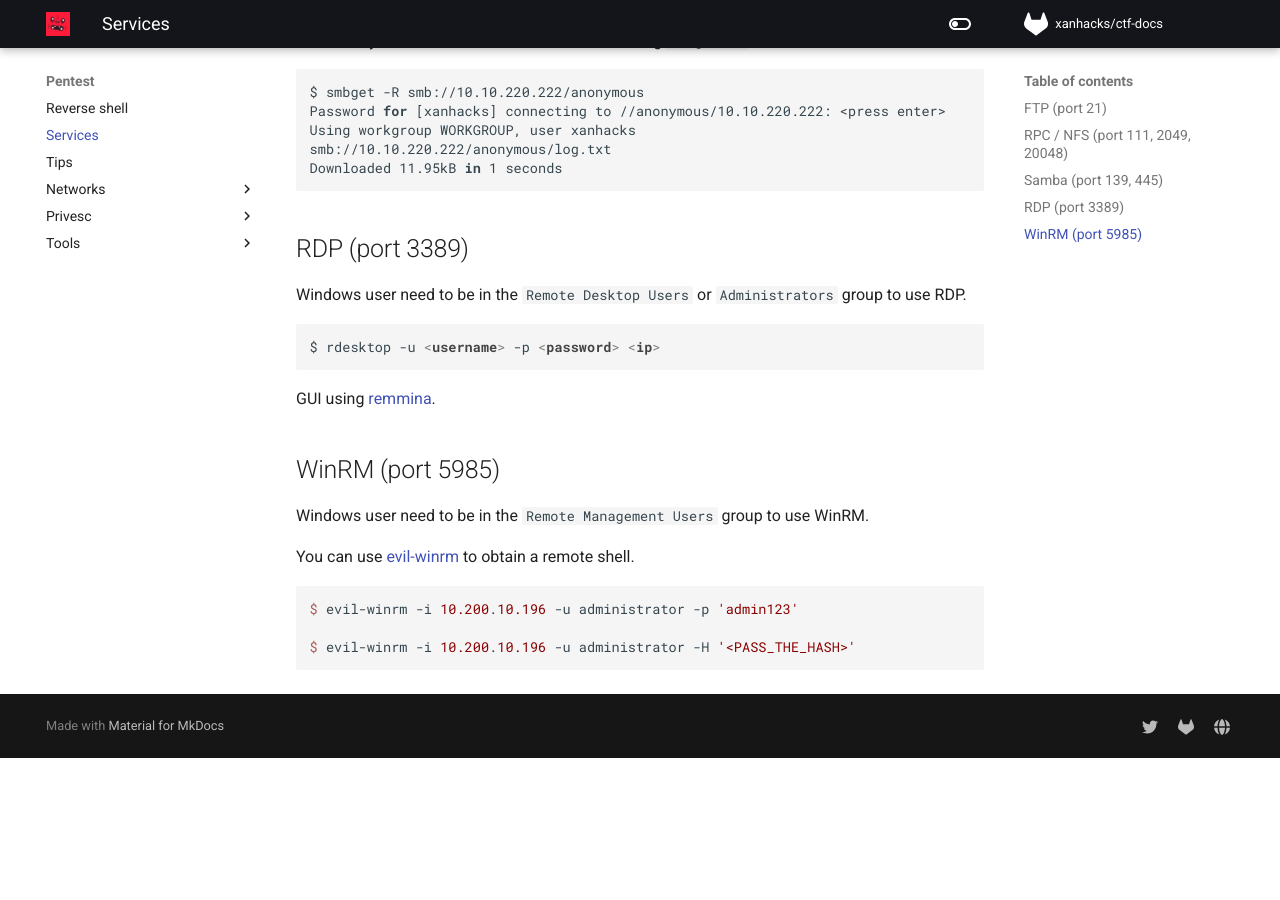
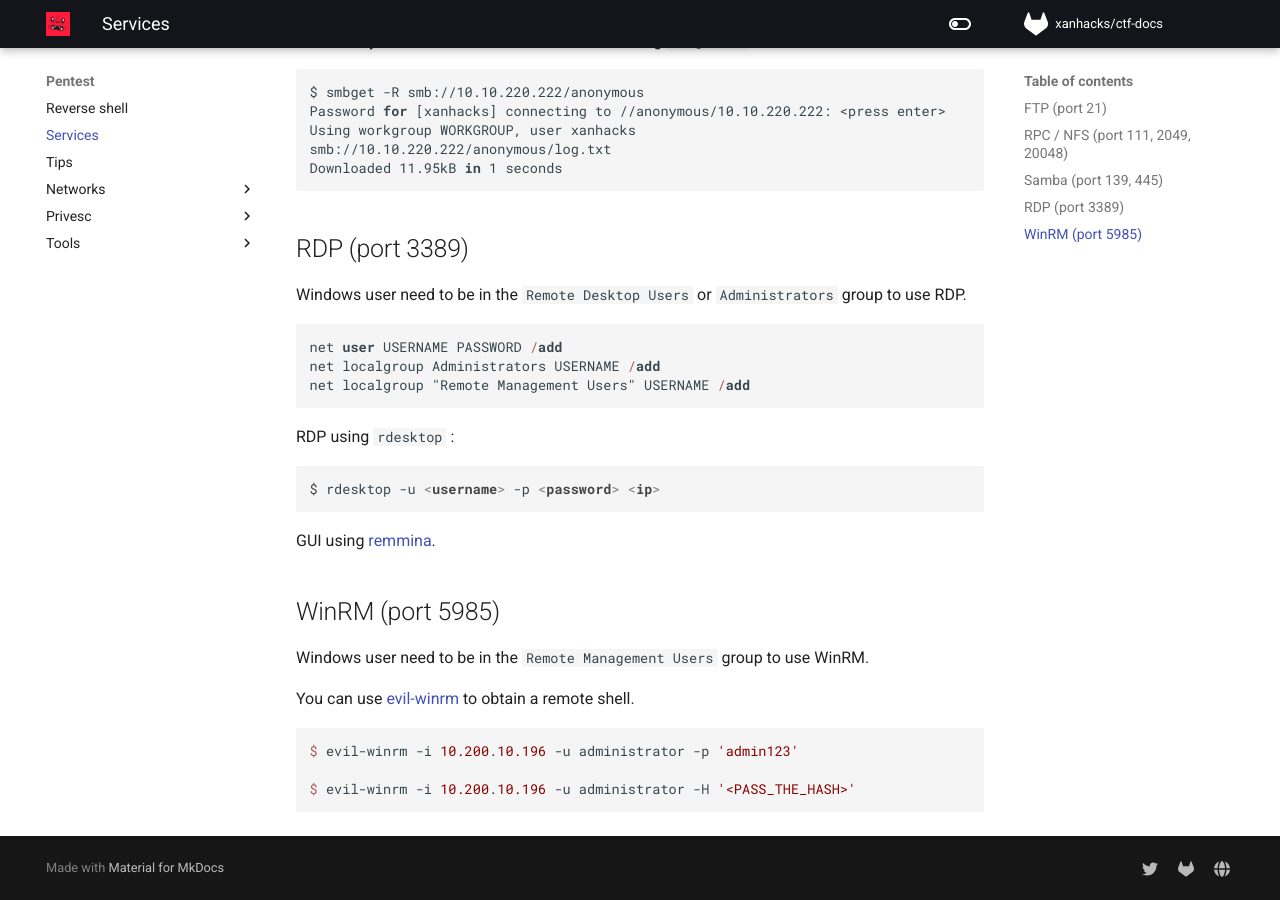
Before and after one commit to xanhacks/ctf-docs, an MkDocs documentation site: the page built from docs/pentest/services.md, in a window 1280 px wide and 900 px high, scrolled down 3010 px. Built offline with MkDocs 1.6.1 and Material for MkDocs 9.7.7, drawn with Linux system fonts in a browser that asks for light colours; nearby versions of some CDN libraries; comment, search, counter and statistics services are not loaded; before the commit the page ends 3768 px from its top, so only the background shows below that.

Commit message:
add account creation

````diff
--- a/docs/pentest/services.md
+++ b/docs/pentest/services.md
@@ -162,6 +162,14 @@ Downloaded 11.95kB in 1 seconds
 
 Windows user need to be in the `Remote Desktop Users` or `Administrators` group to use RDP.
 
+```powershell
+net user USERNAME PASSWORD /add
+net localgroup Administrators USERNAME /add
+net localgroup "Remote Management Users" USERNAME /add
+```
+
+RDP using `rdesktop` :
+
 ```bash
 $ rdesktop -u <username> -p <password> <ip>
 ```
````
